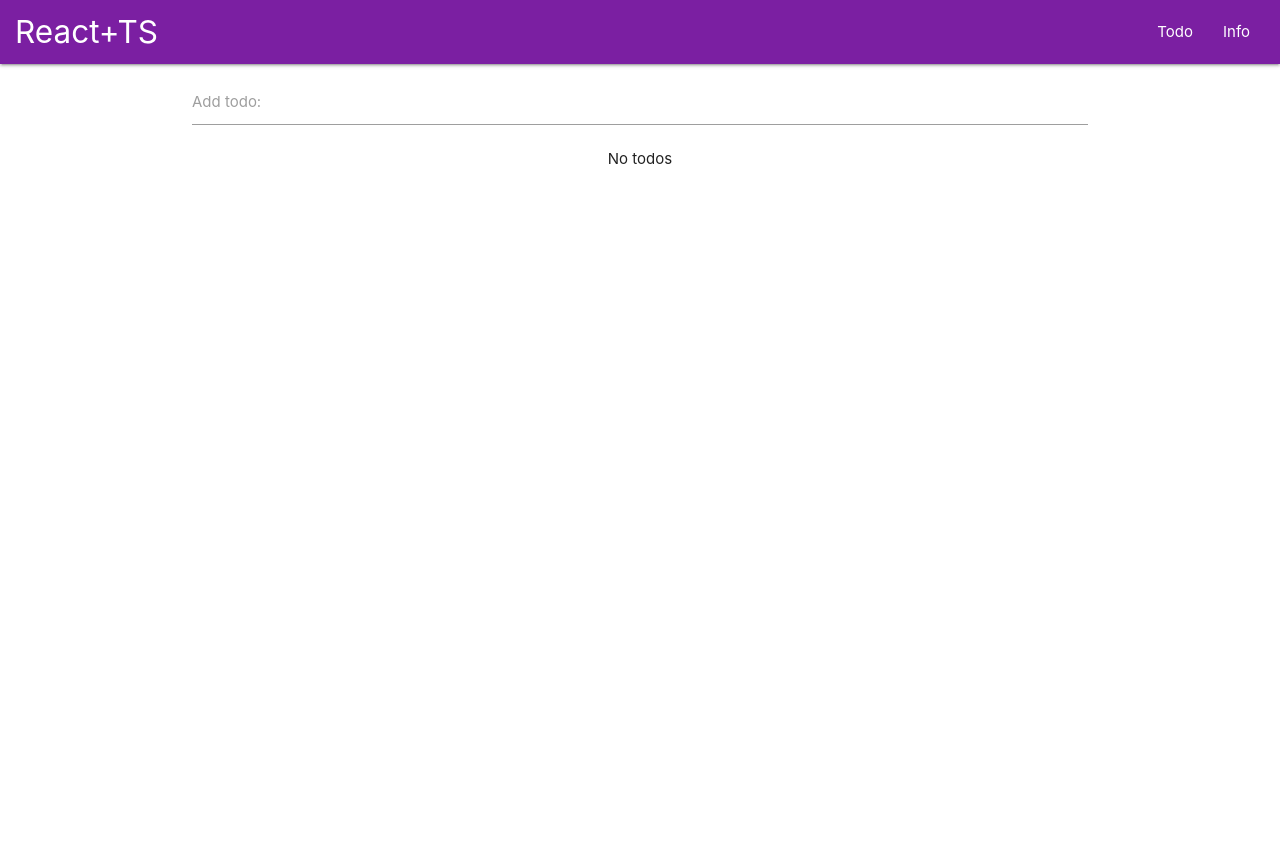
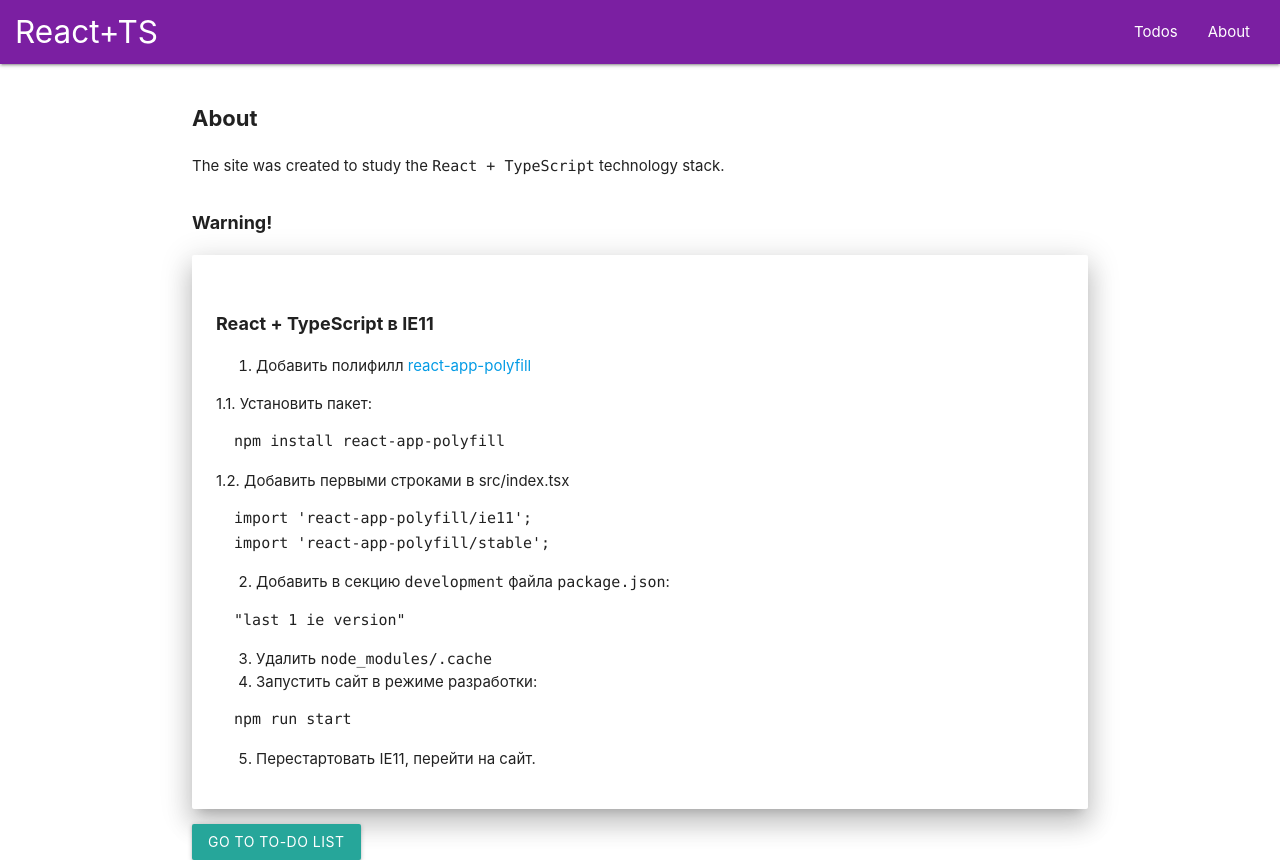
Before and after one commit to serko-prog/react-typescript, a React (Create React App) app: page /about in a window 1280 px wide. Before the commit the page ends 800 px from the top, so only its background shows below. Built offline with nearby package versions, Linux system fonts and the light colour scheme.

Commit message:
Add routing

```diff
--- a/package.json
+++ b/package.json
@@ -10,9 +10,12 @@
     "@types/node": "^12.12.29",
     "@types/react": "^16.9.23",
     "@types/react-dom": "^16.9.5",
+    "@types/react-router-dom": "^5.1.3",
     "react": "^16.13.0",
     "react-app-polyfill": "^1.0.6",
     "react-dom": "^16.13.0",
+    "react-markdown": "^4.3.1",
+    "react-router-dom": "^5.1.2",
     "react-scripts": "3.4.0",
     "typescript": "^3.7.5"
   },
--- /dev/null
+++ b/public/IE11.md
@@ -0,0 +1,24 @@
+## React + TypeScript в IE11
+
+1. Добавить полифилл [react-app-polyfill](https://github.com/facebook/create-react-app/blob/master/packages/react-app-polyfill/README.md#react-app-polyfill)
+
+1.1. Установить пакет:
+~~~~
+  npm install react-app-polyfill
+~~~~
+1.2. Добавить первыми строками в src/index.tsx
+~~~~
+  import 'react-app-polyfill/ie11';
+  import 'react-app-polyfill/stable';
+~~~~
+
+2. Добавить в секцию `development` файла `package.json`:
+~~~~
+  "last 1 ie version"
+~~~~
+3. Удалить `node_modules/.cache`
+4. Запустить сайт в режиме разработки:
+~~~~
+  npm run start
+~~~~
+5. Перестартовать IE11, перейти на сайт.
--- a/src/App.tsx
+++ b/src/App.tsx
@@ -1,60 +1,19 @@
-import React, {useState, useEffect} from 'react';
-import {ITodo} from './infrastructure/interfaces';
+import React from 'react';
+import {BrowserRouter, Switch, Route, useHistory} from 'react-router-dom';
 import {Navbar} from './components/Navbar';
-import {TodoForm, ITodoFormProps} from './components/TodoForm';
-import {TodoList, ITodoListProps} from './components/TodoList';
+import {AboutPage} from './pages/AboutPage';
+import {TodosPage} from './pages/TodosPage';
 
-const App: React.FC = () => {
-  const localStorageKey = "todos";
-  const [todoList, setTodoList] = useState<ITodo[]>([]);
-
-  useEffect(() => {
-    const saved: string | null = localStorage.getItem(localStorageKey);
-    if (saved)
-    {
-      const parsed: ITodo[] = JSON.parse(saved);
-      setTodoList(parsed);
-    }
-  }, []);
-
-  useEffect(() => {
-      localStorage.setItem(localStorageKey, JSON.stringify(todoList));
-  }, [todoList]);
-
-
-  const addTodo: (title: string) => void = (title) => {
-    const newTodo: ITodo = {
-      id: Date.now(),
-      title,
-      done: false};
-
-      setTodoList(prev => [...prev, newTodo]);
-  }
-
-  const deleteTodo: (id: number) => void = (id) => {
-    setTodoList(prev => prev.filter(item => item.id !== id));
-  }
-
-  const doneTodo: (id: number, value: boolean) => void = (id, value) => {
-    setTodoList(prev => prev.map(item => ({
-      id: item.id,
-      title: item.title,
-      done: item.id === id ? value : item.done
-    })));
-  }
-
-  const todoformProps: ITodoFormProps = {onAddTodo: addTodo};
-  const todoListProps: ITodoListProps = {todoList, onDeleteTodo: deleteTodo, onDoneTodo: doneTodo};
-
-  return (
-    <>
-      <Navbar/>
-      <div className="container">
-        <TodoForm {...todoformProps}/>
-        <TodoList {...todoListProps}/>
-      </div>
-    </>
-  );
-}
+const App: React.FC = () => (
+  <BrowserRouter>
+    <Navbar/>
+    <div className="container">
+    <Switch>
+      <Route component={TodosPage} path="/" exact/>
+      <Route component={AboutPage} path="/about"/>
+    </Switch>
+    </div>
+  </BrowserRouter>
+);
 
 export default App;
--- a/src/components/Navbar.tsx
+++ b/src/components/Navbar.tsx
@@ -1,12 +1,13 @@
 import React from 'react';
+import {NavLink} from 'react-router-dom';
 
 export const Navbar: React.FC = () => (
 <nav>
     <div className="nav-wrapper purple darken-2 px1">
       <a href="/" className="brand-logo">React+TS</a>
       <ul className="right hide-on-med-and-down">
-        <li><a href="/">Todo</a></li>
-        <li><a href="/">Info</a></li>
+        <li><NavLink to="/">Todos</NavLink></li>
+        <li><NavLink to="/about">About</NavLink></li>
       </ul>
     </div>
   </nav>
--- a/src/index.css
+++ b/src/index.css
@@ -34,3 +34,13 @@ code {
 .todo i {
   z-index: 2;
 }
+
+h1 {
+  font-size: 22px;
+  font-weight: 700;
+}
+
+h2, h3, h4, h5, h6 {
+  font-size: 18px;
+  font-weight: 700;
+}
--- /dev/null
+++ b/src/infrastructure/loadFile.ts
@@ -0,0 +1,10 @@
+export const loadFile: (filePath: string) => string = filePath => {
+    let  result: string = "";
+    const xmlhttp: XMLHttpRequest = new XMLHttpRequest();
+    xmlhttp.open("GET", filePath, false);
+    xmlhttp.send();
+    if (xmlhttp.status === 200) {
+      result = xmlhttp.responseText;
+    }
+    return result;
+  }
--- /dev/null
+++ b/src/pages/AboutPage.tsx
@@ -0,0 +1,21 @@
+import React from "react";
+import Markdown from "react-markdown";
+import {loadFile} from "../infrastructure/loadFile";
+import {useHistory} from 'react-router-dom';
+
+export const AboutPage: React.FC = () => {
+    const content: string = loadFile("./IE11.md");;
+    const history = useHistory();
+
+    return (<>
+        <h1>About</h1>
+        <p>The site was created to study the <code>React + TypeScript</code> technology stack.</p>
+        <h2>Warning!</h2>
+        <div className="card-panel lighten-2 z-depth-4">
+            <Markdown source={content}></Markdown>
+        </div>
+        <button className="btn" onClick={() => history.push("/")}>Go to to-do list</button>
+    </>
+    )
+
+}
--- /dev/null
+++ b/src/pages/TodosPage.tsx
@@ -0,0 +1,53 @@
+import React, {useState, useEffect} from "react";
+import {ITodo} from '../infrastructure/interfaces';
+import {TodoForm, ITodoFormProps} from '../components/TodoForm';
+import {TodoList, ITodoListProps} from '../components/TodoList';
+
+export const TodosPage: React.FC = () => {
+    const localStorageKey = "todos";
+    const [todoList, setTodoList] = useState<ITodo[]>([]);
+
+    useEffect(() => {
+      const saved: string | null = localStorage.getItem(localStorageKey);
+      if (saved)
+      {
+        const parsed: ITodo[] = JSON.parse(saved);
+        setTodoList(parsed);
+      }
+    }, []);
+
+    useEffect(() => {
+        localStorage.setItem(localStorageKey, JSON.stringify(todoList));
+    }, [todoList]);
+
+
+    const addTodo: (title: string) => void = (title) => {
+      const newTodo: ITodo = {
+        id: Date.now(),
+        title,
+        done: false};
+
+        setTodoList(prev => [...prev, newTodo]);
+    }
+
+    const deleteTodo: (id: number) => void = (id) => {
+      setTodoList(prev => prev.filter(item => item.id !== id));
+    }
+
+    const doneTodo: (id: number, value: boolean) => void = (id, value) => {
+      setTodoList(prev => prev.map(item => ({
+        id: item.id,
+        title: item.title,
+        done: item.id === id ? value : item.done
+      })));
+    }
+
+    const todoformProps: ITodoFormProps = {onAddTodo: addTodo};
+    const todoListProps: ITodoListProps = {todoList, onDeleteTodo: deleteTodo, onDoneTodo: doneTodo};
+
+    return (
+    <>
+        <TodoForm {...todoformProps}/>
+        <TodoList {...todoListProps}/>
+    </>);
+}
```
Also changed, not shown: 1 other file (tests, documents, lock files or other folders).
